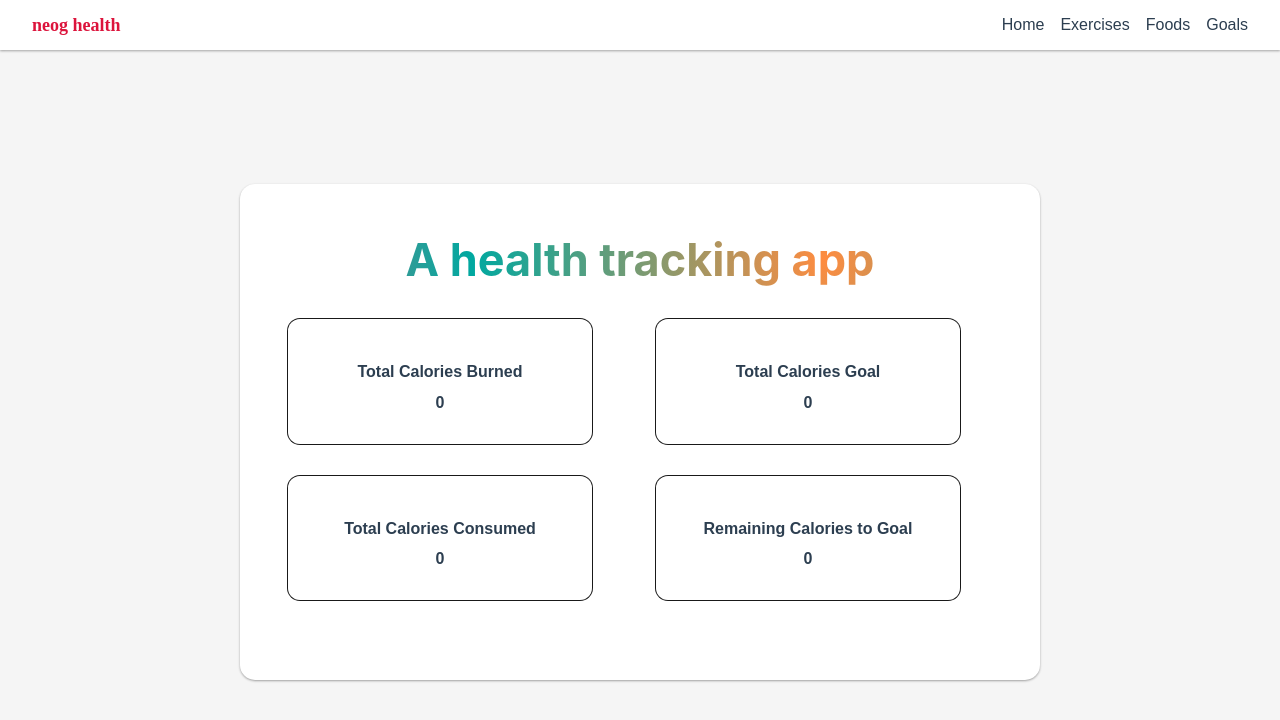
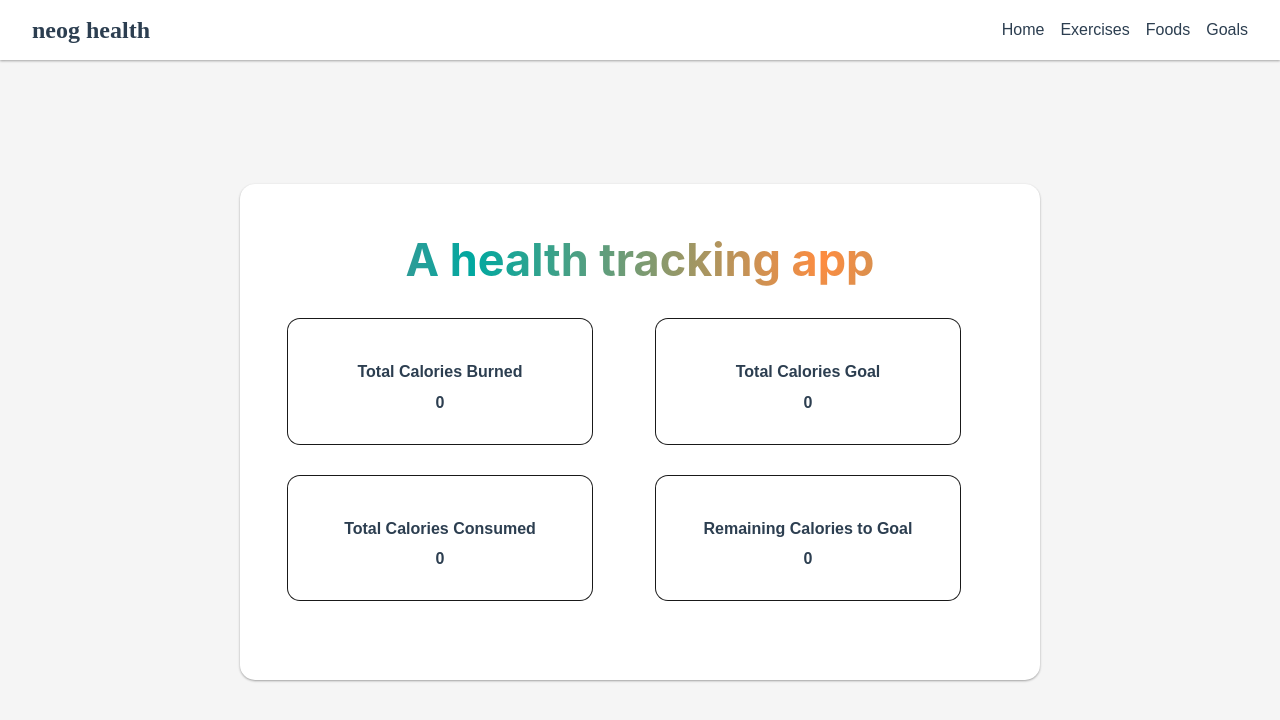
Before and after one commit to vishalsoni7/healthTracker, a React (Create React App) app: page / in a window 1280 px wide. Shown: the top 720 px of the page. Built offline with nearby package versions, Linux system fonts and the light colour scheme; no server answers.

Commit message:
fixed css

```diff
--- a/src/styles.css
+++ b/src/styles.css
@@ -22,11 +22,10 @@ body {
 
 .nav h3 {
   margin-left: 2rem;
-  font-size: large;
+  font-size: x-large;
   cursor: pointer;
   line-height: 0.5;
   font-family: "Pacifico", cursive;
-  color: crimson;
 }
 
 .navigation {
```
